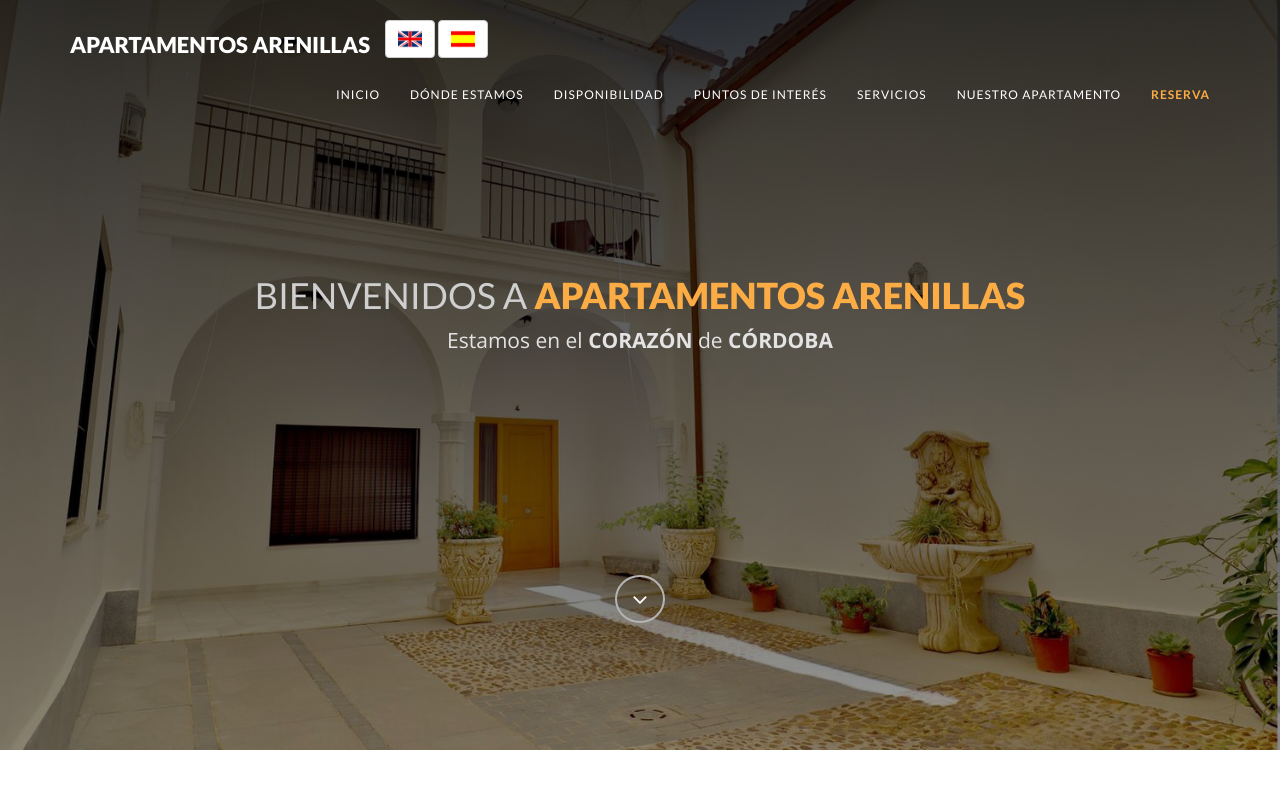
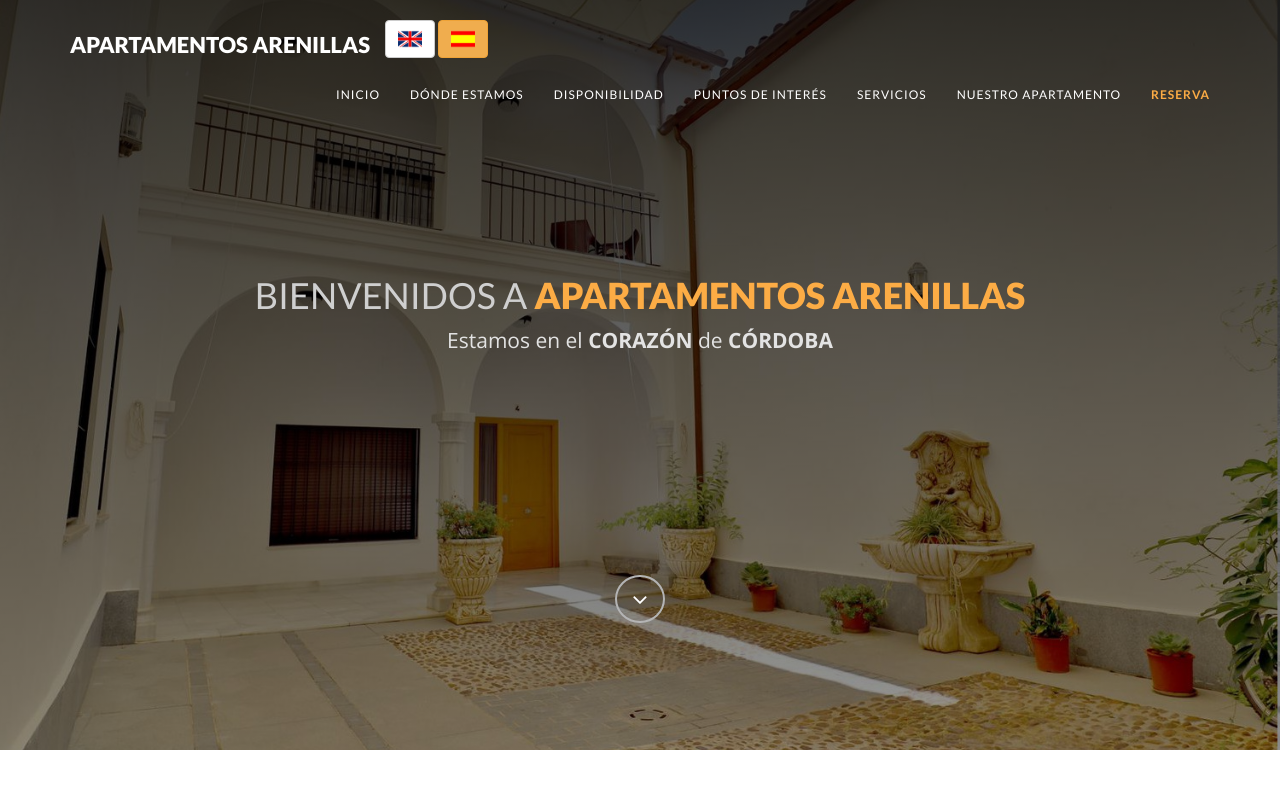
Before and after one commit to yisuhill/apartamentosarenillas, a plain HTML site: page index.html in a window 1280 px wide. Shown: the top 800 px of the page. Drawn offline with nearby package versions, Linux system fonts and the light colour scheme.

Commit message:
active language

```diff
--- a/index.html
+++ b/index.html
@@ -59,7 +59,7 @@
             <span class="icon-bar"></span>
           </button>
 		  <a class="btn btn-default" href="indexEN.html"><img src="img/gb-flag.png" width="24px" height="24px"></img></a>
-			<a class="btn btn-default" href="index.html"><img src="img/spain-flag.png" width="24px" height="24px"></img></a>
+			<a class="btn btn-warning" href="index.html"><img src="img/spain-flag.png" width="24px" height="24px"></img></a>
           <a class="navbar-brand" href="index.html">Apartamentos Arenillas</a>
         </div>
 
```
Also changed, not shown: indexEN.html (+1 -1 lines).
